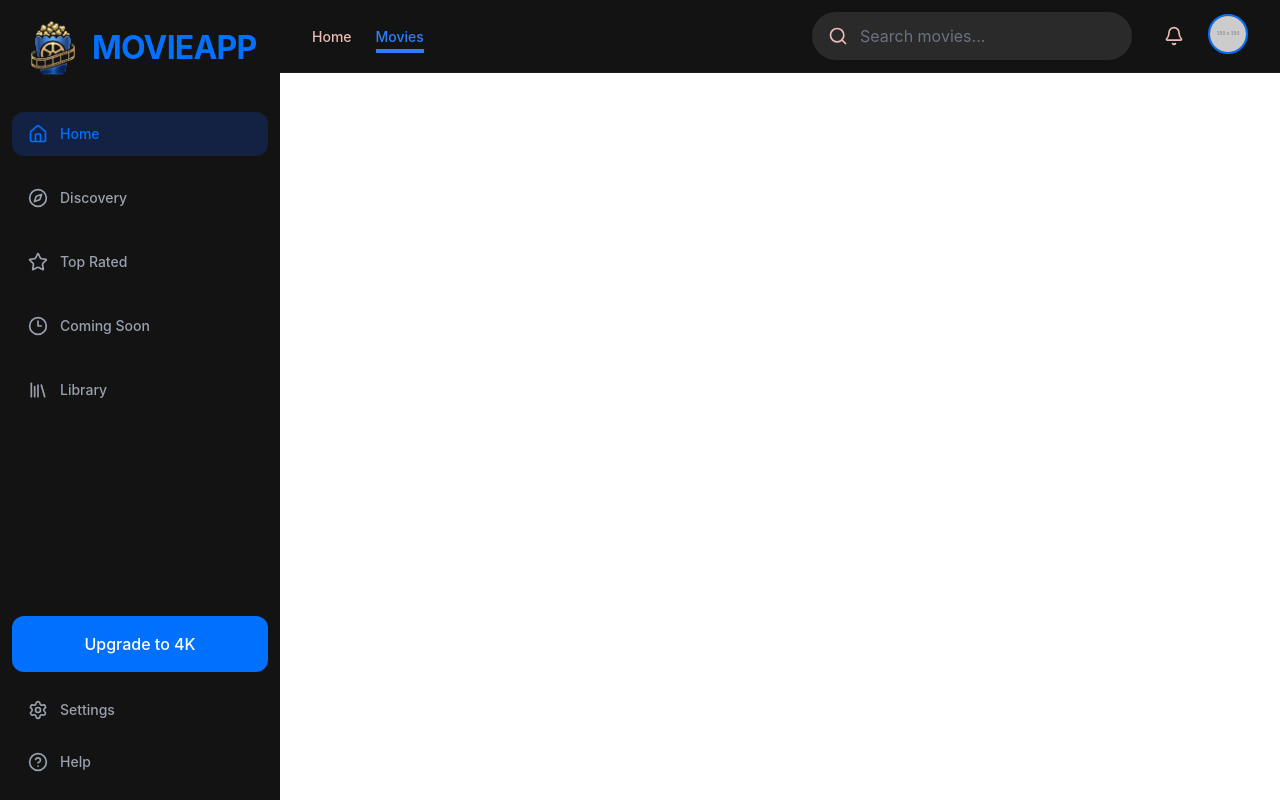
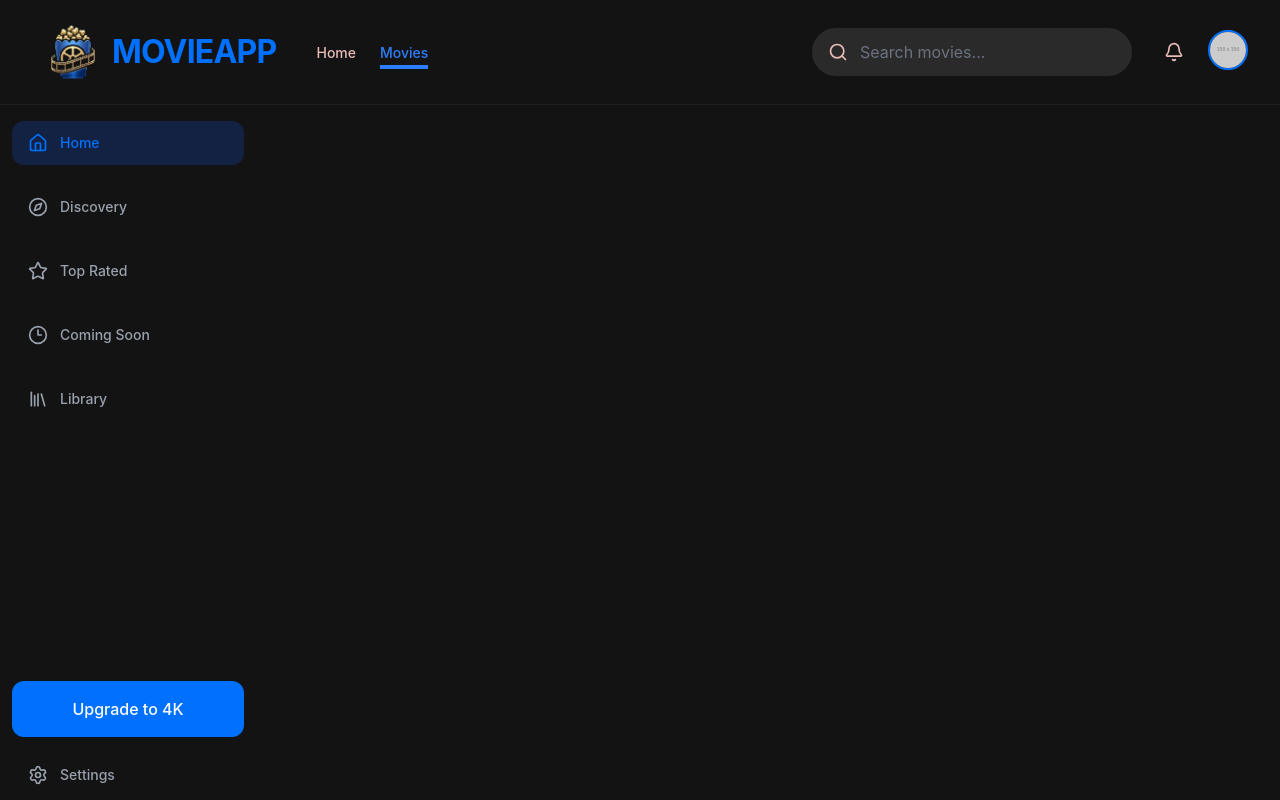
Before and after one commit to LexyArraez/MovieApp, a React (Vite) app: page /home in a window 1280 px wide. Built offline with nearby package versions, Linux system fonts and the light colour scheme.

Commit message:
feat/retoques a los layout

```diff
--- a/src/components/common/Button.jsx
+++ b/src/components/common/Button.jsx
@@ -1,5 +1,6 @@
 export const Button = ({ children,
   variant = 'primary',
+  isActive = false,
   icon: Icon,
   onClick,
   className = '',
@@ -9,7 +10,12 @@ export const Button = ({ children,
 
   const variants = {
     primary: "bg-text-title hover:bg-blue-900 text-white px-15 md:px-6 py-4 rounded-l-xl rounded-r-xl text-base",
-    text: " hover:text-gray-500 text-base bg-transparent p-2"
+    text: " hover:text-gray-500 text-base bg-transparent p-2",
+    filter: `px-5 py-2.5 rounded-full text-sm font-medium transition-colors ${
+      isActive
+        ? "bg-blue-200 text-blue-900"
+        : "bg-neutral-800 text-stone-300 hover:bg-neutral-700"
+    }`
   };
 
   return (
--- a/src/components/layout/navbar/NavBar.jsx
+++ b/src/components/layout/navbar/NavBar.jsx
@@ -14,7 +14,7 @@ export const NavBar = () => {
     };
 
     return (
-        <header className="w-full bg-bg-page text-white px-4 md:px-8 py-3 flex items-center justify-between border-b border-white/5 sticky top-0 z-50">
+        <header className="w-full  text-white px-4 md:px-8 py-3 flex items-center justify-between border-b border-white/5 sticky top-0 z-50">
 
 
             <div className="flex items-center gap-2 md:gap-10">
@@ -30,7 +30,7 @@ export const NavBar = () => {
                 </div>
 
 
-                <div className="flex md:hidden items-center gap-2 select-none">
+                <div className=" items-center gap-2 select-none">
                     <MovieLogo/>
                 </div>
 
--- a/src/components/layout/navbar/UserProfile.jsx
+++ b/src/components/layout/navbar/UserProfile.jsx
@@ -9,7 +9,7 @@ export const UserProfile = ({ avatarUrl, onClick }) => {
             >
                 <img
                     src={avatarUrl || "https://via.placeholder.com/150"}
-                    alt=""
+                    alt="user"
                     className="w-full h-full object-cover"
                 />
             </button>
--- a/src/components/layout/Sidebar.jsx
+++ b/src/components/layout/sidebar/Sidebar.jsx
@@ -1,14 +1,11 @@
 import { ItemSidebar } from "./ItemSidebar"
-import { footerMenu, menu } from "../../constants/sidebar"
-import { Button } from "../common/Button"
-import { MovieLogo } from "../common/MovieLogo"
+import { footerMenu, menu } from "../../../constants/sidebar"
+import { Button } from "../../common/Button"
+import { MovieLogo } from "../../common/MovieLogo"
 
 export const Sidebar = () => {
     return (
-        <div className="w-70 h-screen bg-bg-page flex flex-col ">
-            <div className="px-3 py-2">
-                <MovieLogo />
-            </div>
+        <div className="w-64 h-190 bg-bg-page flex flex-col ">
 
             <nav className="flex flex-col gap-5 px-3 mt-4">
                 {menu.map((item) => (
--- a/src/pages/AppLayout.jsx
+++ b/src/pages/AppLayout.jsx
@@ -1,15 +1,18 @@
 import { Outlet } from "react-router-dom"
-import { Sidebar } from "../components/layout/Sidebar"
+import { Sidebar } from "../components/layout/sidebar/Sidebar"
 import { MovieLogo } from "../components/common/MovieLogo"
+import { NavBar } from "../components/layout/navbar/NavBar"
 
 export const AppLayout = () => {
     return (
-        <div className="flex h-screen">
-            <div className="hidden md:flex">
+        <div className="flex flex-col h-screen w-full bg-bg-page text-white overflow-hidden">
+            <NavBar />
+
+            <div className="hidden md:flex h-full overflow-hidden">
                 <Sidebar />
             </div>
 
-            <div className="flex-1 mt-16 md:mt-0 overflow-auto">
+            <div className="flex-1  overflow-auto">
                 <Outlet />
             </div>
         </div>
--- a/src/pages/MovieHome.jsx
+++ b/src/pages/MovieHome.jsx
@@ -3,7 +3,7 @@ import { NavBar } from "../components/layout/navbar/NavBar"
 export const MovieHome = () => {
     return (
         <div>
-            <NavBar></NavBar>
+
         </div>
     )
 }
```
Also changed, not shown: src/components/common/CardMovie.jsx (added), src/components/layout/sidebar/ItemSidebar.jsx (renamed from src/components/layout/ItemSidebar.jsx).
